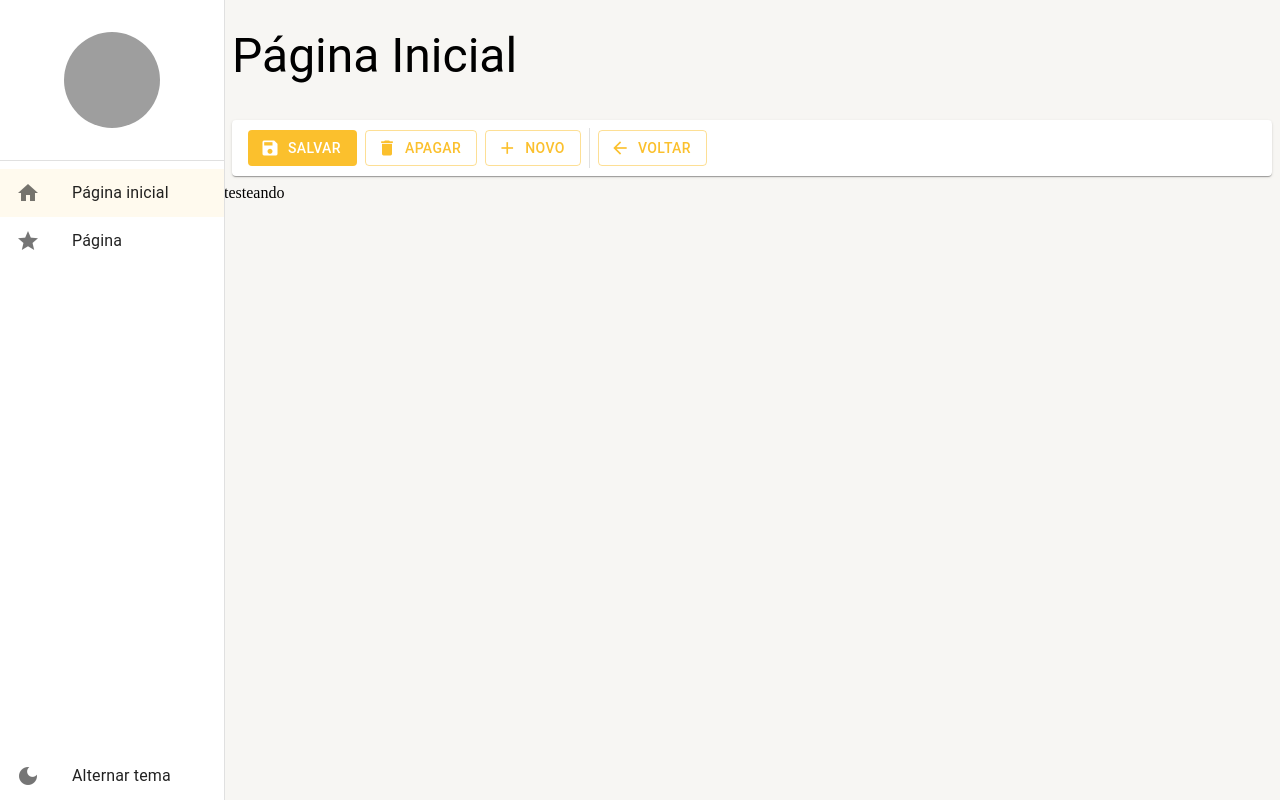
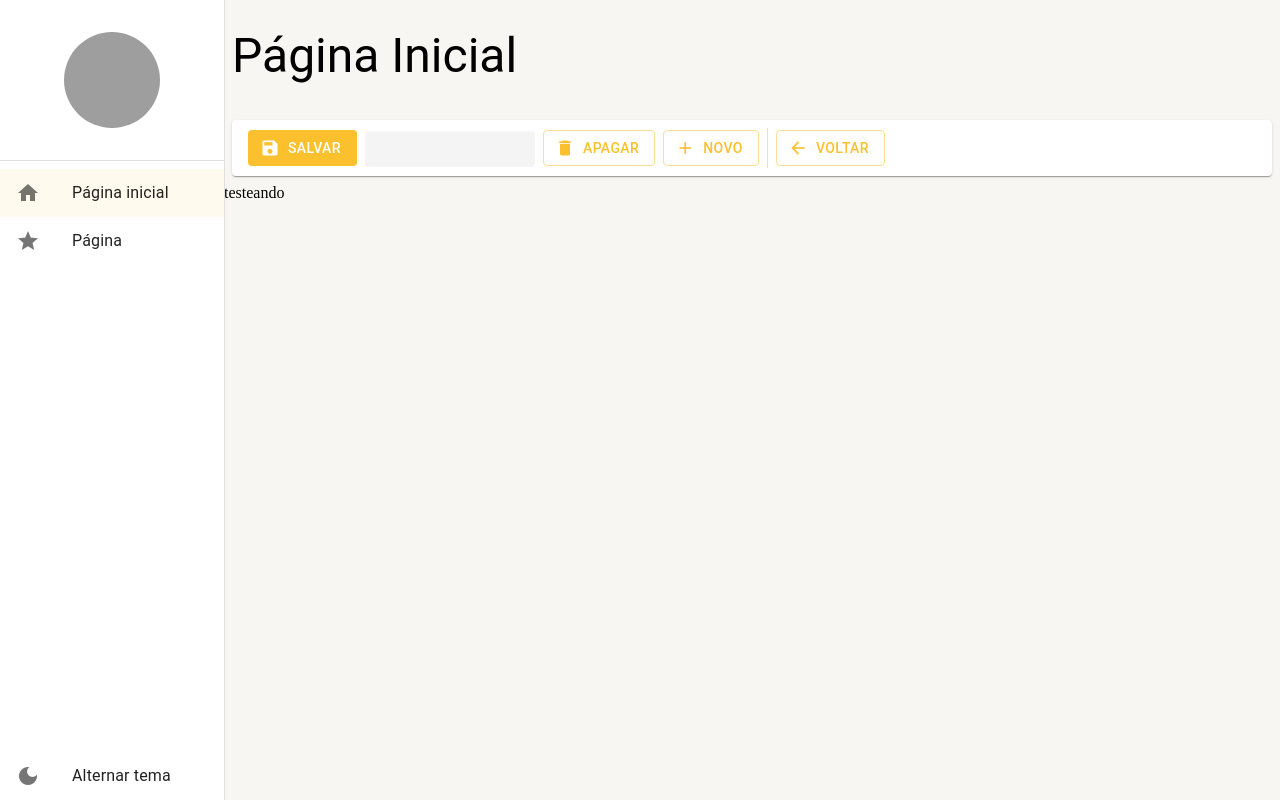
Before and after one commit to pauloh-andrade/crud-next-material-ui5, a Next.js app: page / in a window 1280 px wide. Built offline with nearby package versions, Linux system fonts and the light colour scheme; grey boxes are pictures that could not be loaded.

Commit message:
feat: Skeleton ferramentas de detalhe

```diff
--- a/src/pages/dashboard/Dashboard.jsx
+++ b/src/pages/dashboard/Dashboard.jsx
@@ -6,7 +6,7 @@ const Dashboard = () =>{
         <LayoutBase
             titulo="Página Inicial"
             barraDeFerramentas={(
-                <FerramentasDeDetalhe/>
+                <FerramentasDeDetalhe mostrarBotaoSalvarEVoltar mostrarBotaoSalvarEVoltarCarregando/>
             )}>
             testeando
         </LayoutBase>
--- a/src/shared/componnents/ferramentasDeDetalhe/FerramentasDeDetalhe.jsx
+++ b/src/shared/componnents/ferramentasDeDetalhe/FerramentasDeDetalhe.jsx
@@ -1,4 +1,4 @@
-import { Box, useTheme, Paper, Button, Icon, Divider } from "@mui/material";
+import { Box, useTheme, Paper, Button, Icon, Divider, Skeleton } from "@mui/material";
 
 export const FerramentasDeDetalhe = ({
     textoBotaoNovo = "Novo",
@@ -7,6 +7,12 @@ export const FerramentasDeDetalhe = ({
     mostarBotaoSalvar= true,
     mostrarBotaoSalvarEVoltar = false,
     mostrarBotaoVoltar = true,
+
+    mostrarBotaoNovoCarregando = false,
+    mostrarBotaoApagarCarregando= false,
+    mostarBotaoSalvarCarregando= false,
+    mostrarBotaoSalvarEVoltarCarregando= false,
+    mostrarBotaoVoltarCarregando= false,
 
     aoClicarEmNovo,
     aoClicarEmSalvar,
@@ -26,7 +32,7 @@ export const FerramentasDeDetalhe = ({
         alignItems="center"
         component={Paper}
         >
-            {mostarBotaoSalvar && (
+            {(mostarBotaoSalvar && !mostarBotaoSalvarCarregando) && (
                 <Button
                     color="primary"
                     variant="contained"
@@ -36,7 +42,10 @@ export const FerramentasDeDetalhe = ({
                     Salvar
                 </Button>
             )}
-            {mostrarBotaoSalvarEVoltar && (
+            {mostarBotaoSalvarCarregando && (
+                <Skeleton width={110} height={60}/>
+            )}
+            {(mostrarBotaoSalvarEVoltar && !mostrarBotaoSalvarEVoltar) && (
                 <Button
                     color="primary"
                     variant="outlined"
@@ -46,7 +55,10 @@ export const FerramentasDeDetalhe = ({
                     Salvar e voltar
                 </Button>
             )}
-            {mostrarBotaoApagar && (
+            {mostrarBotaoSalvarEVoltarCarregando && (
+                <Skeleton width={170} height={60}/>
+            )}
+            {(mostrarBotaoApagar && !mostrarBotaoApagarCarregando) && (
                 <Button
                     color="primary"
                     variant="outlined"
@@ -56,7 +68,10 @@ export const FerramentasDeDetalhe = ({
                     Apagar
                 </Button>
             )}
-            {mostrarBotaoNovo && (
+            {mostrarBotaoApagarCarregando && (
+                <Skeleton width={110} height={60}/>
+            )}
+            {(mostrarBotaoNovo && !mostrarBotaoNovoCarregando) && (
                 <Button
                     color="primary"
                     variant="outlined"
@@ -66,9 +81,11 @@ export const FerramentasDeDetalhe = ({
                     {textoBotaoNovo}
                 </Button>
             )}
-
+            {mostrarBotaoNovoCarregando && (
+                <Skeleton width={95} height={60}/>
+            )}
             <Divider variant="middle" orientation="vertical" />
-            {mostrarBotaoVoltar && (
+            {(mostrarBotaoVoltar && !mostrarBotaoVoltarCarregando)&& (
                 <Button
                     color="primary"
                     variant="outlined"
@@ -78,6 +95,9 @@ export const FerramentasDeDetalhe = ({
                     voltar
                 </Button>
             )}
+            {mostrarBotaoVoltarCarregando && (
+                <Skeleton width={110} height={60}/>
+            )}
         </Box>
     );
 };
```
